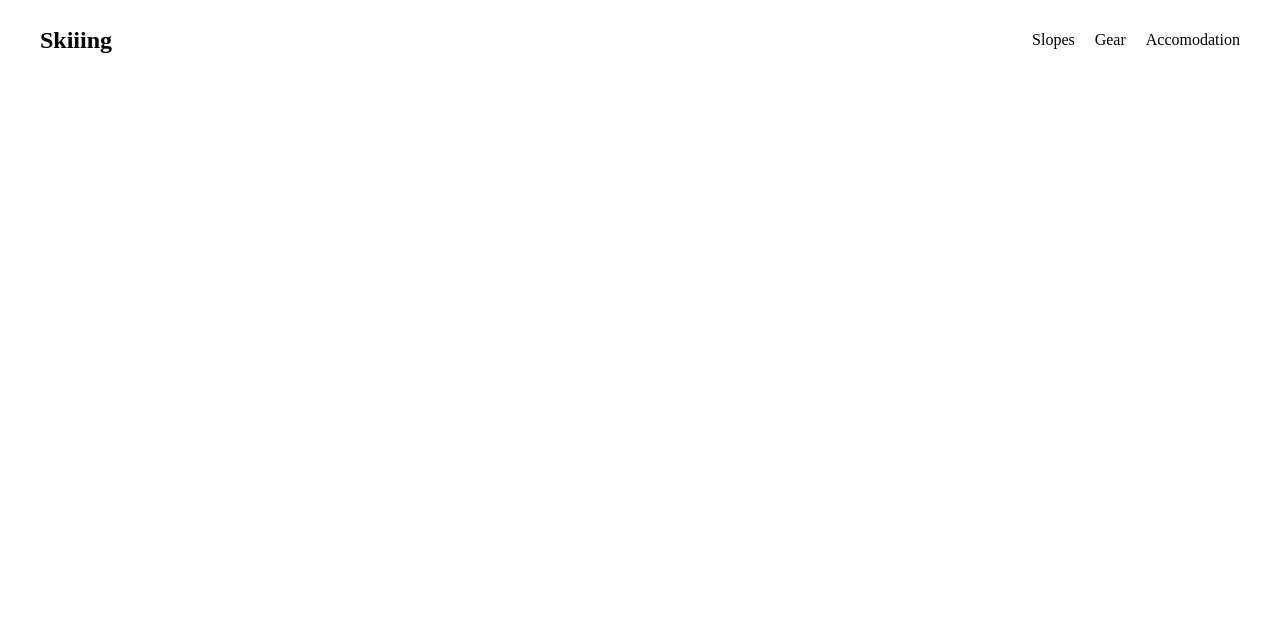
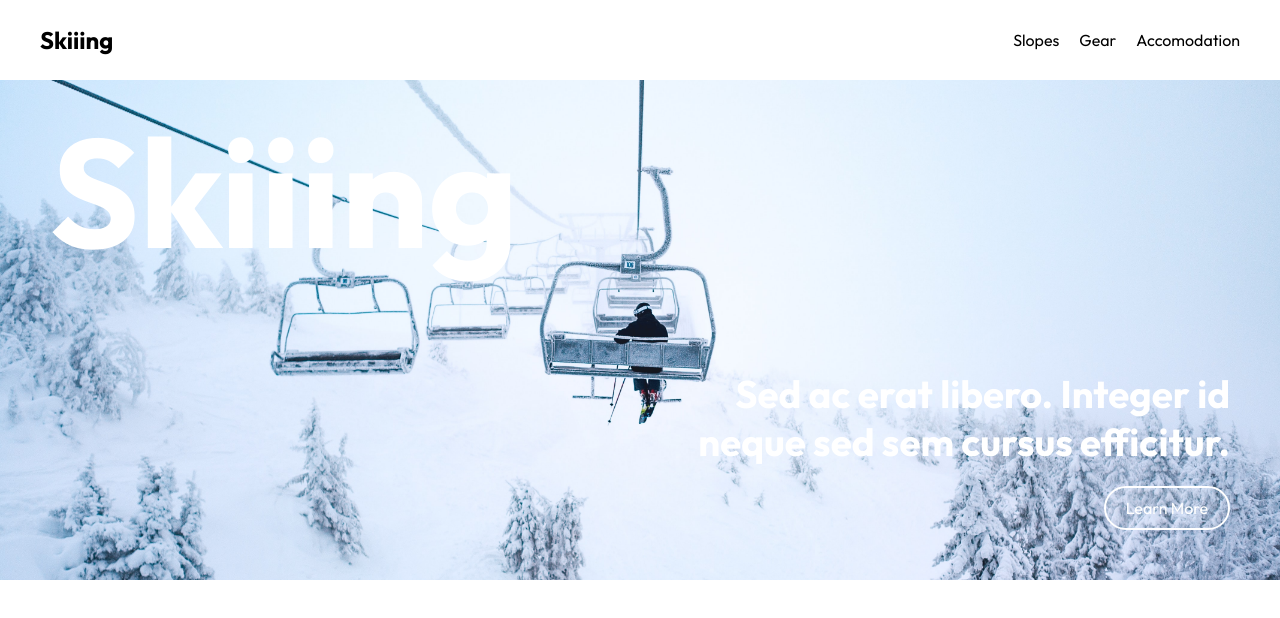
Before and after one commit to scosterus/grid, a plain HTML site: page index.html in a window 1280 px wide. Drawn offline with Linux system fonts and the light colour scheme.

Commit message:
hero section added

```diff
--- a/index.html
+++ b/index.html
@@ -6,6 +6,9 @@
     <meta name="viewport" content="width=device-width, initial-scale=1.0">
     <title>Club Website</title>
     <link rel="stylesheet" href="./resources/styles.css">
+    <link rel="preconnect" href="https://fonts.googleapis.com">
+    <link rel="preconnect" href="https://fonts.gstatic.com" crossorigin>
+    <link href="https://fonts.googleapis.com/css2?family=Outfit:wght@200;400;700&display=swap" rel="stylesheet">
 </head>
 <body>
 
@@ -23,5 +26,23 @@
         </nav>
       </header>
 
+      <div class="grid-hero">
+
+        <div class="image-hero">
+          <img src="./resources/erik-odiin-YDB1P399ijc-unsplash.jpg" alt="">
+        </div>
+
+        <div class="title-hero">
+          <h1>Skiiing</h1>
+        </div>
+
+        <div class="content-hero">
+          <h3>Sed ac erat libero. Integer id neque sed sem cursus efficitur.</h3>
+          <button>Learn More</button>
+        </div>
+      </div>
+
+
+
 </body>
 </html>
--- a/resources/styles.css
+++ b/resources/styles.css
@@ -1,6 +1,11 @@
 * {
     padding: 0;
     margin: 0;
+    font-family: 'Outfit', sans-serif;
+}
+
+img {
+    max-width: 100%;
 }
 
 /* header */
@@ -25,6 +30,70 @@ nav li {
 }
 
 nav li:hover {
-    color: rgb(238, 72, 0);
+    color: rgb(0, 107, 238);
     cursor: not-allowed;
 }
+
+/* hero */
+
+.grid-hero {
+    display: grid;
+    height: 500px;
+    grid-template-columns: repeat(12, 1fr);
+    grid-template-rows: repeat(6, 1fr);
+}
+
+.image-hero {
+    grid-area: 1 / 1 / 7 / 13;
+}
+
+.image-hero img {
+    height: 500px;
+    width: 100%;
+    object-fit: cover;
+}
+
+.title-hero {
+    grid-area: 1 / 1 / 3 / 4;
+}
+
+.title-hero h1 {
+    color: white;
+    font-size: 12vw;
+    padding-left: 50px;
+    padding-top: 50px;
+    line-height: 0.8;
+}
+
+.content-hero {
+    text-align: right;
+    grid-area: 6 / 7 / 7 / 13;
+    padding-bottom: 50px;
+    padding-right: 50px;
+}
+
+.content-hero h3 {
+    color: white;
+    font-size: 3vw;
+}
+
+.content-hero button {
+    color: white;
+    background-color: rgba(255, 255, 255, 0.1);
+    padding: 10px 20px;
+    border: 2px solid white;
+    border-radius: 25px;
+    font-size: 16px;
+    margin-top: 20px;
+    transition-duration: 0.4s;
+}
+
+.content-hero button:hover {
+    color: white;
+    background-color: rgba(255, 255, 255, 0.3);
+    padding: 10px 20px;
+    border: 2px solid white;
+    border-radius: 25px;
+    font-size: 16px;
+    margin-top: 20px;
+}
```
